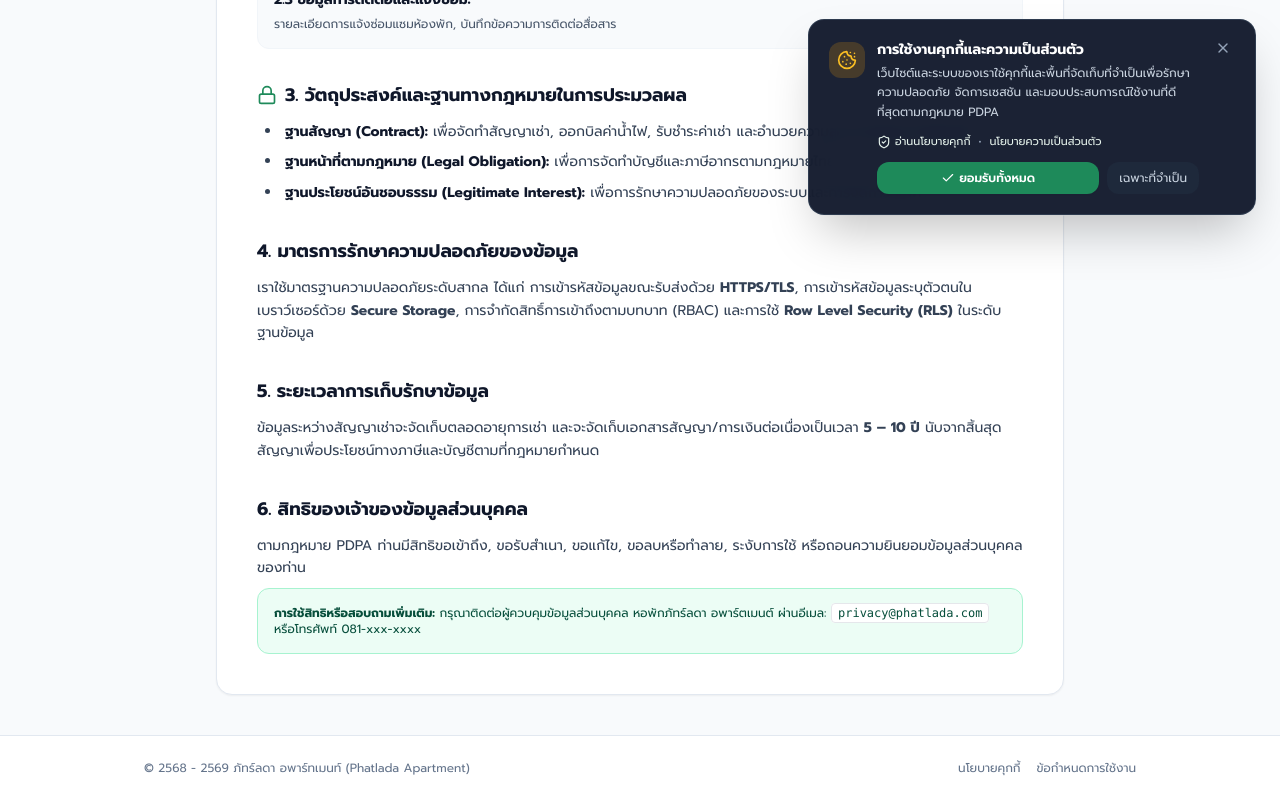
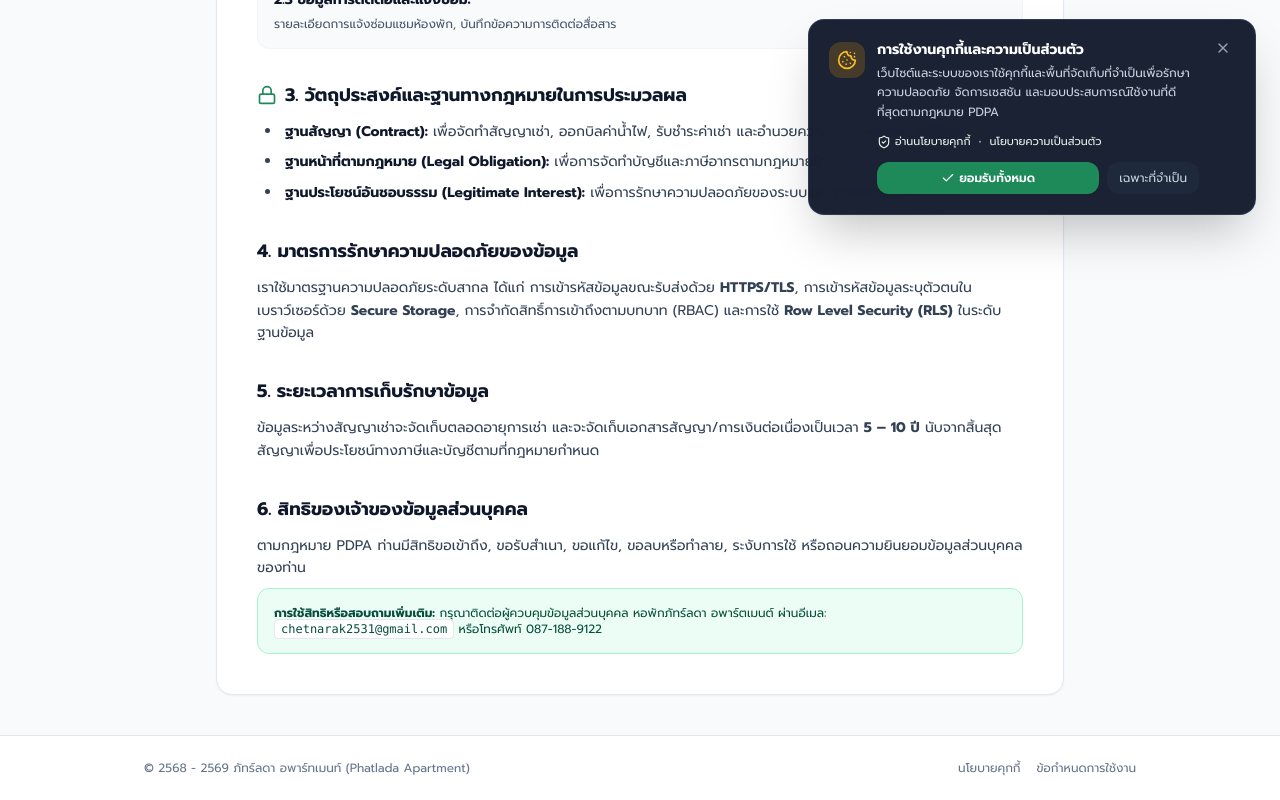
Before and after one commit to KruChetkub/Phatlada_Apartment, a React (Vite) app: page /privacy-policy in a window 1280 px wide. Shown: the part 569-1369 px from the top of the page. Built offline with nearby package versions, Linux system fonts and the light colour scheme; no server answers.

Commit message:
อัปเดตงานล่าสุด

```diff
--- a/src/pages/PrivacyPolicyPage.tsx
+++ b/src/pages/PrivacyPolicyPage.tsx
@@ -106,7 +106,7 @@ export const PrivacyPolicyPage: React.FC = () => {
               <h2 className="text-lg font-bold text-slate-900 mb-3">6. สิทธิของเจ้าของข้อมูลส่วนบุคคล</h2>
               <p className="mb-2">ตามกฎหมาย PDPA ท่านมีสิทธิขอเข้าถึง, ขอรับสำเนา, ขอแก้ไข, ขอลบหรือทำลาย, ระงับการใช้ หรือถอนความยินยอมข้อมูลส่วนบุคคลของท่าน</p>
               <div className="bg-emerald-50 border border-emerald-200 rounded-xl p-4 text-xs text-emerald-900">
-                <strong>การใช้สิทธิหรือสอบถามเพิ่มเติม:</strong> กรุณาติดต่อผู้ควบคุมข้อมูลส่วนบุคคล หอพักภัทร์ลดา อพาร์ตเมนต์ ผ่านอีเมล: <code className="font-mono bg-white px-1.5 py-0.5 rounded border">privacy@phatlada.com</code> หรือโทรศัพท์ 081-xxx-xxxx
+                <strong>การใช้สิทธิหรือสอบถามเพิ่มเติม:</strong> กรุณาติดต่อผู้ควบคุมข้อมูลส่วนบุคคล หอพักภัทร์ลดา อพาร์ตเมนต์ ผ่านอีเมล: <code className="font-mono bg-white px-1.5 py-0.5 rounded border">chetnarak2531@gmail.com</code> หรือโทรศัพท์ 087-188-9122
               </div>
             </section>
           </div>
```
Also changed, not shown: src/components/common/CookieConsentBanner.tsx (line endings or trailing spaces), src/pages/CookiePolicyPage.tsx (line endings or trailing spaces).
